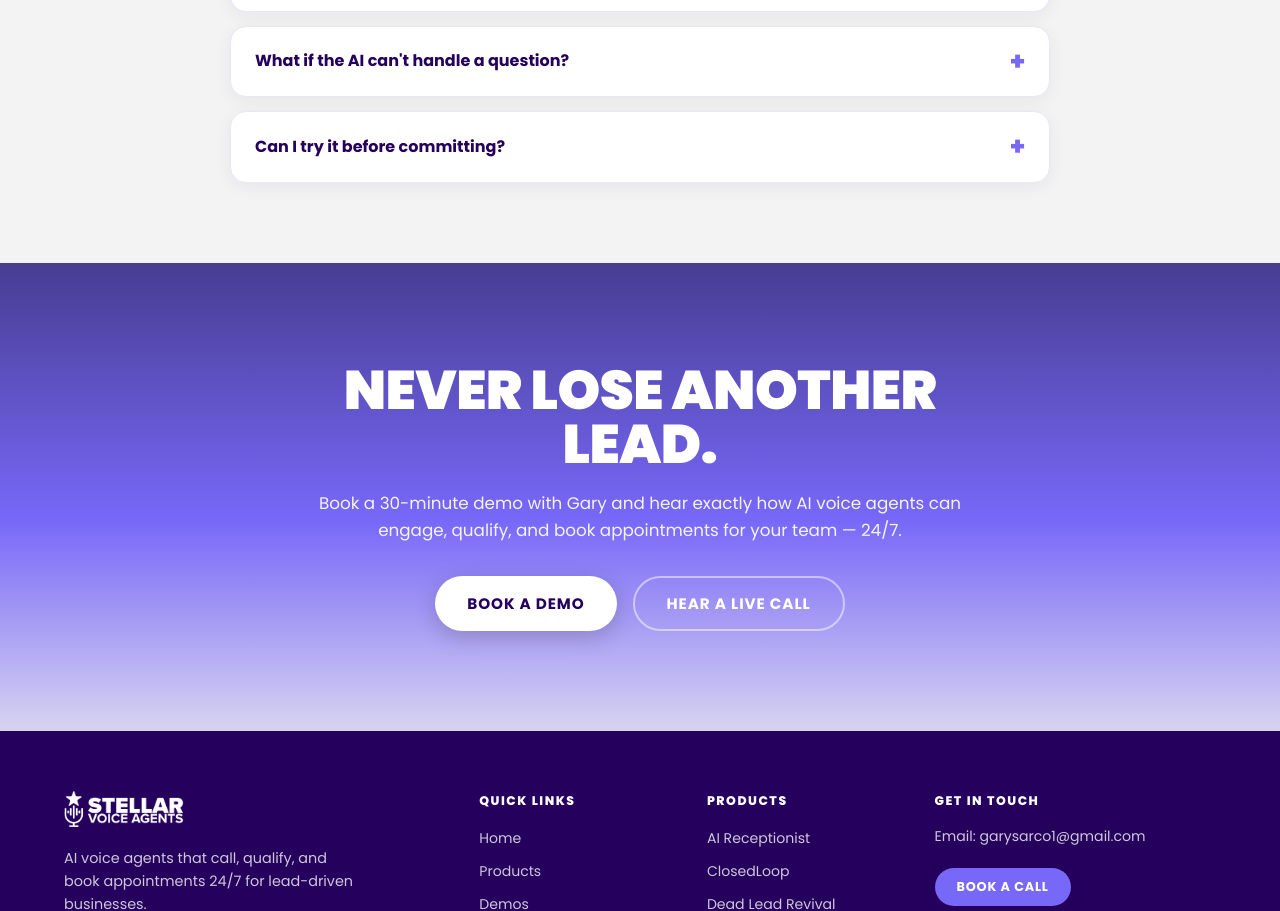
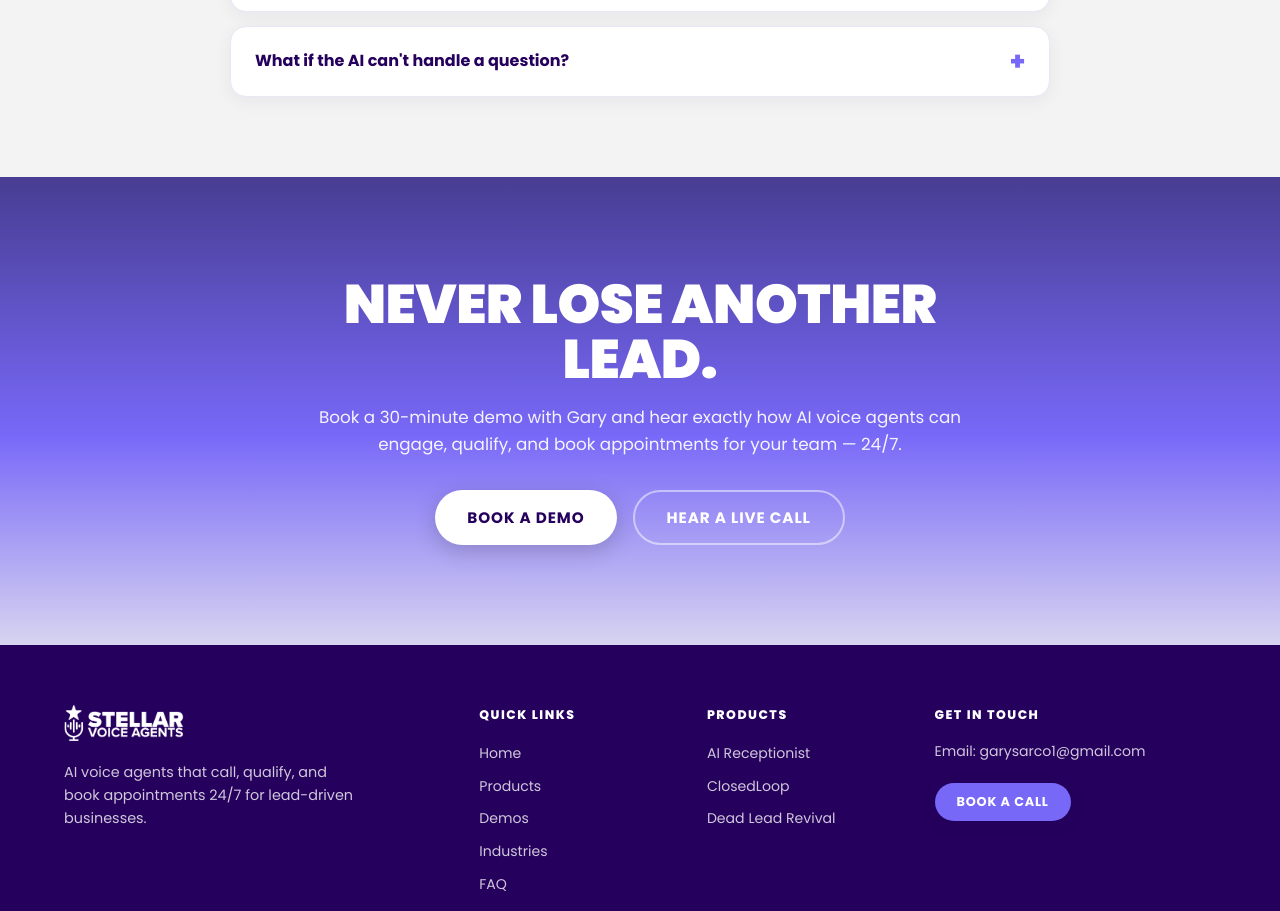
Before and after one commit to davidmindsheep/stellarvoice, a React (Vite) app: page / in a window 1280 px wide. Shown: the part 8350-9261 px from the top of the page. Built offline with nearby package versions, Linux system fonts and the light colour scheme.

Commit message:
Remove '14-day pilot' FAQ item
Was the last entry in the FAQ list. Pilot offer claim removed in
line with broader cleanup of the free-setup/pilot copy.

```diff
--- a/src/components/FAQ.jsx
+++ b/src/components/FAQ.jsx
@@ -11,8 +11,7 @@ const faqs = [
     { question: 'Does it integrate with my CRM?', answer: 'Yes. We integrate with most major CRMs, Google Ads, Meta Ads, and can connect via webhooks or Zapier. All call data, recordings, and transcripts are pushed to your system in real time.' },
     { question: 'What kind of ROI can I expect?', answer: 'Most clients see a 10x improvement in lead-to-appointment conversion because we respond in seconds instead of hours. The AI also works 24/7, capturing leads that would otherwise be lost.' },
     { question: 'Can I choose the voice and language?', answer: 'Absolutely. We offer multiple voice personas including male, female, and multilingual options. We customize tone, pacing, and script to match your brand identity.' },
-    { question: "What if the AI can't handle a question?", answer: "Our agents gracefully escalate to a human when needed. You stay in full control of the handoff rules \u2014 the AI knows when to transfer, and the lead never feels abandoned." },
-    { question: 'Can I try it before committing?', answer: 'Yes. We offer a 14-day pilot where you can hear real calls, review transcripts, and see results before signing a contract. No risk, no lock-in.' }
+    { question: "What if the AI can't handle a question?", answer: "Our agents gracefully escalate to a human when needed. You stay in full control of the handoff rules \u2014 the AI knows when to transfer, and the lead never feels abandoned." }
 ];
 
 const FAQ = () => {
```
